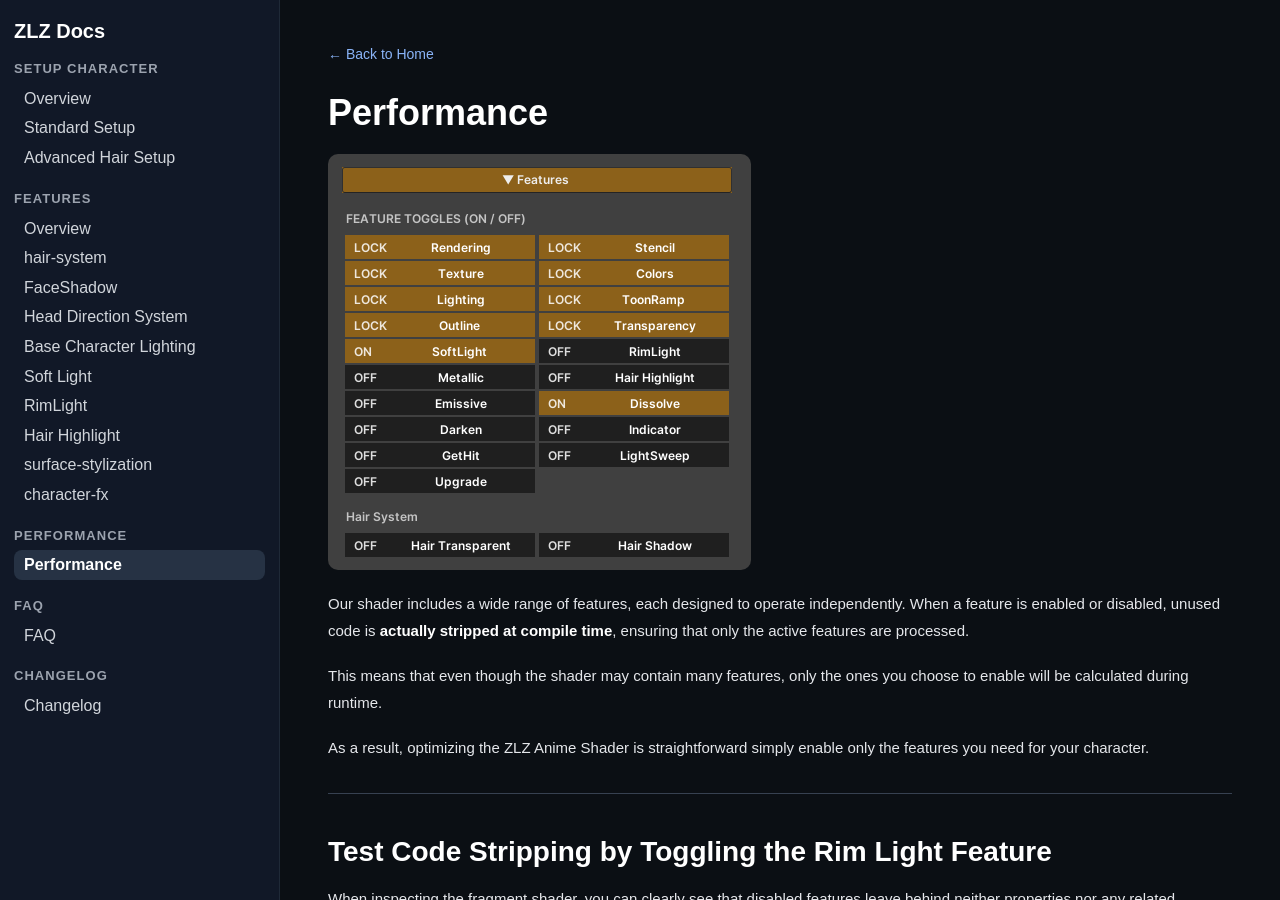
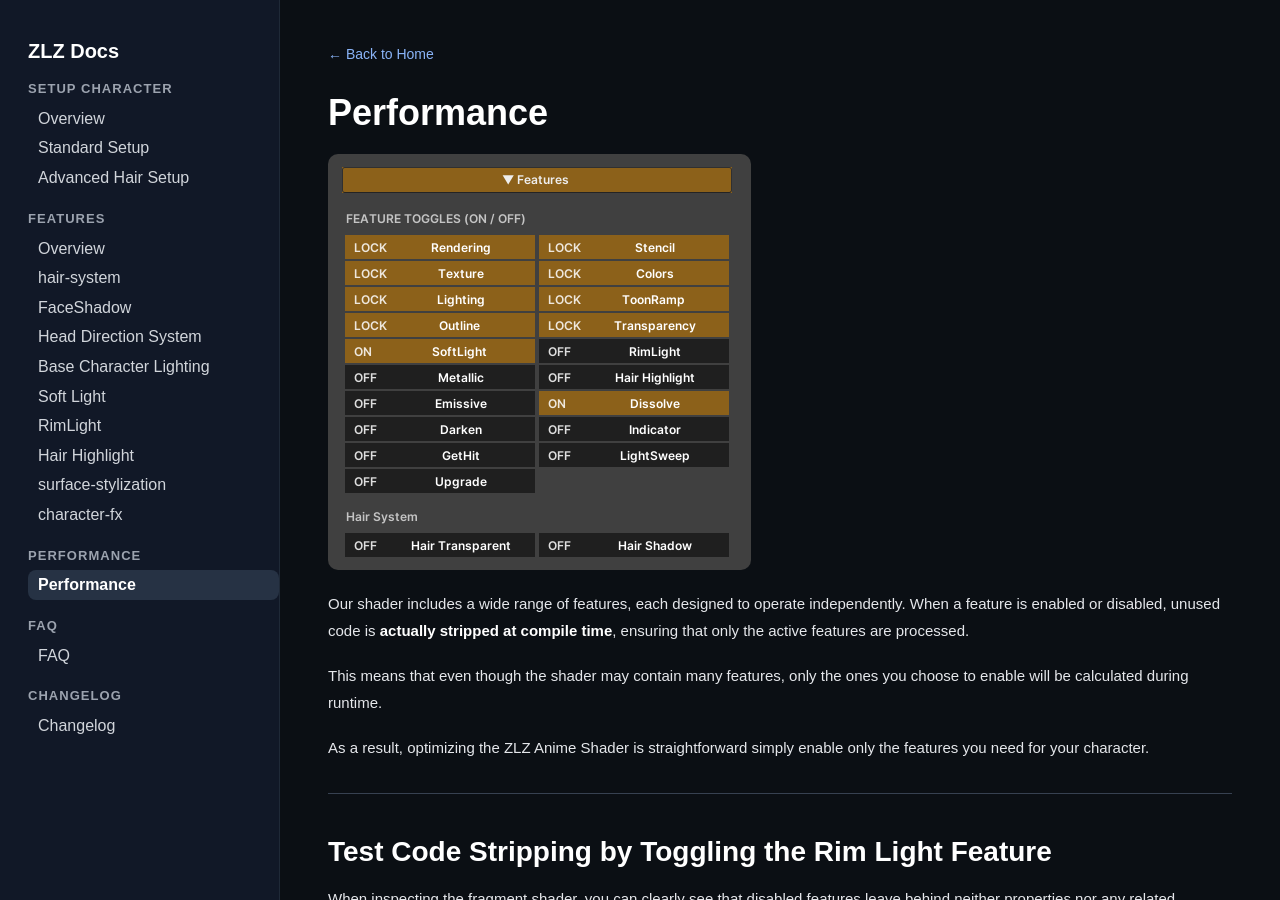
Before and after one commit to zlz-studio/zlz-studio.github.io, a Jekyll site: the page built from performance/index.md, in a window 1280 px wide and 900 px high. Built offline with Jekyll 4.4.1, drawn with Linux system fonts in a browser that asks for light colours.

Commit message:
Update sidebar.html

```diff
--- a/_includes/sidebar.html
+++ b/_includes/sidebar.html
@@ -1,3 +1,4 @@
+<div class="sidebar">
 <h2>ZLZ Docs</h2>
 
 <h3>Setup Character</h3>
@@ -89,3 +90,5 @@
    class="{% if page.url contains '/changelog/' %}active{% endif %}">
    Changelog
 </a>
+
+</div>
```
